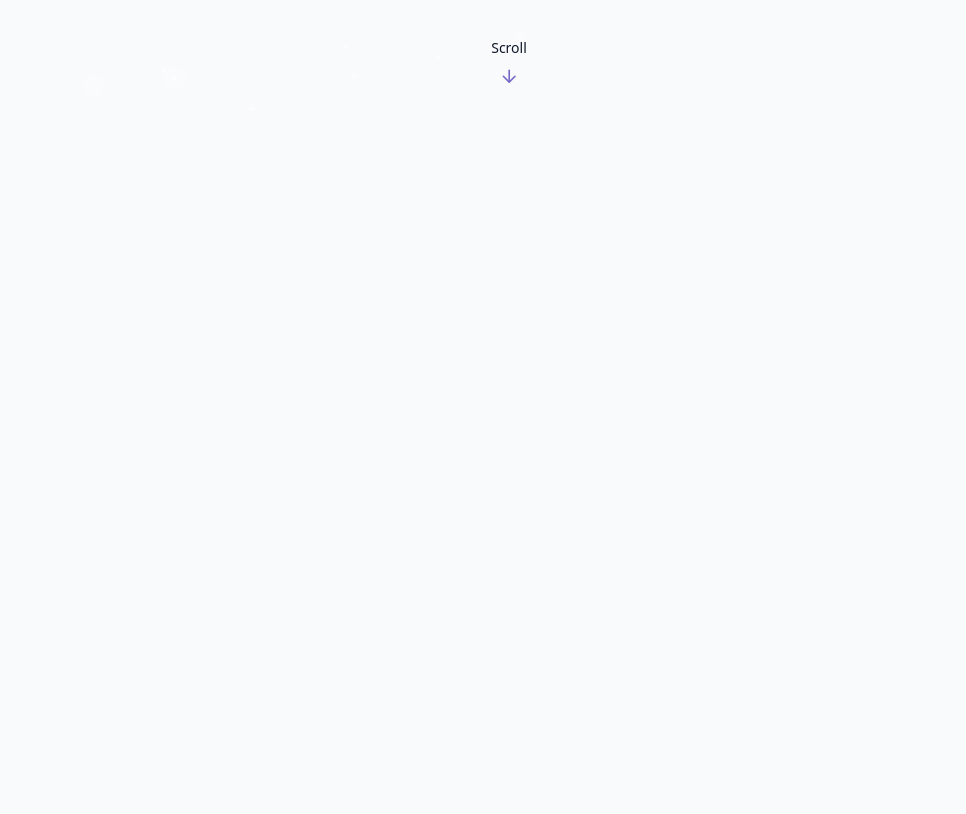
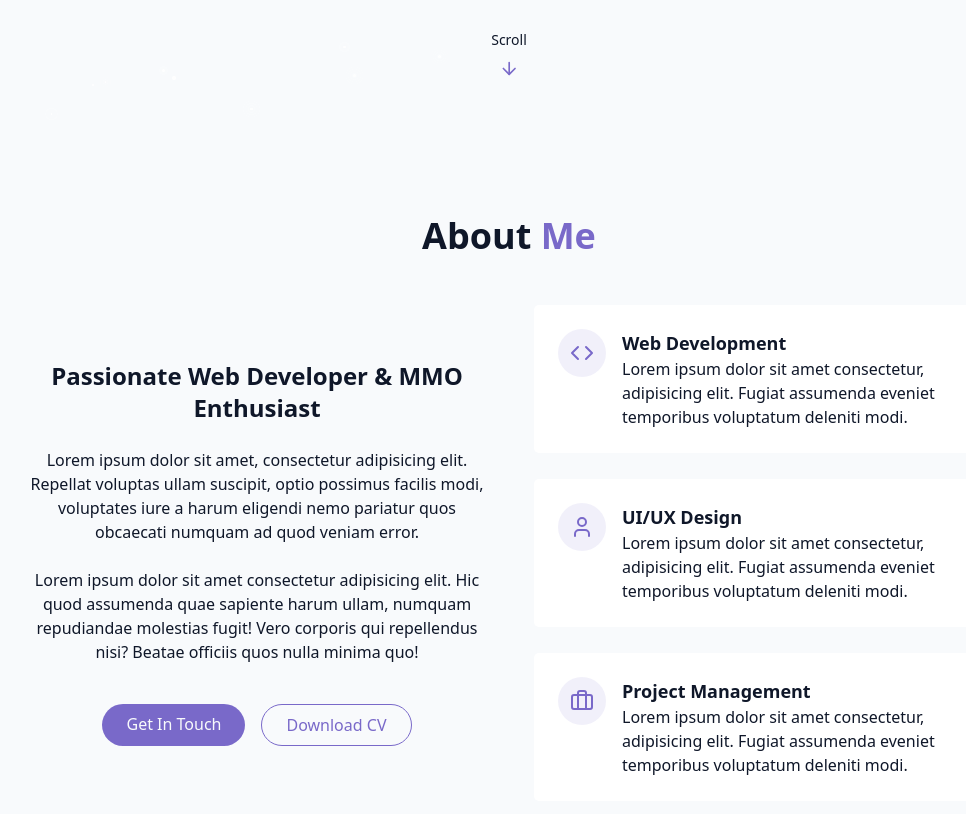
Before and after one commit to Andrei-Cervantes/portfolio, a React (Vite) app: page / in a window 1280 px wide. Shown: the part 680-1494 px from the top of the page, without its empty margins (131-1097 px from the left). Before the commit the page ends 800 px from the top, so only its background shows below. Built offline with nearby package versions, Linux system fonts and the light colour scheme.

Commit message:
add about me section

```diff
--- /dev/null
+++ b/src/components/AboutSection.tsx
@@ -0,0 +1,78 @@
+import { Briefcase, Code, User } from "lucide-react"
+
+const AboutSection = () => {
+    return <section id="about" className="py-24 px-4 relative">
+        {" "}
+        <div className="container mx-auto max-w-5xl">
+            <h2 className="text-3xl md:text-4xl font-bold mb-12 text-center">
+                About <span className="text-primary">Me</span>
+            </h2>
+
+            {/* Summary */}
+            <div className="grid grid-cols-1 md:grid-cols-2 gap-12 items-center">
+                <div className="space-y-6">
+                    <h3 className="text-2xl font-semibold">Passionate Web Developer & MMO Enthusiast</h3>
+
+                    <p className="text-muted-foreground">
+                        Lorem ipsum dolor sit amet, consectetur adipisicing elit. Repellat voluptas ullam suscipit, optio possimus facilis modi, voluptates iure a harum eligendi nemo pariatur quos obcaecati numquam ad quod veniam error.
+                    </p>
+
+                    <p className="text-muted-foreground">
+                        Lorem ipsum dolor sit amet consectetur adipisicing elit. Hic quod assumenda quae sapiente harum ullam, numquam repudiandae molestias fugit! Vero corporis qui repellendus nisi? Beatae officiis quos nulla minima quo!
+                    </p>
+
+                    <div className="flex flex-col sm:flex-row gap-4 pt-4 justify-center">
+                        <a href="#contact" className="cosmic-button">
+                            {" "}
+                            Get In Touch
+                        </a>
+
+                        <a href="#contact" className="px-6 py-2 rounded-full border border-primary text-primary hover:bg-primary/10 transition-colors duration-300">
+                            {" "}
+                            Download CV
+                        </a>
+                    </div>
+                </div>
+
+                {/* Skills */}
+                <div className="grid grid-cols-1 gap-6">
+                    <div className="gradient-border p-6 card-hover">
+                        <div className="flex items-start gap-4">
+                            <div className="p-3 rounded-full bg-primary/10">
+                                <Code className="h-6 w-6 text-primary" />
+                            </div>
+                            <div className="text-left">
+                                <h4 className="font-semibold text-lg">Web Development</h4>
+                                <p>Lorem ipsum dolor sit amet consectetur, adipisicing elit. Fugiat assumenda eveniet temporibus voluptatum deleniti modi.</p>
+                            </div>
+                        </div>
+                    </div>
+                    <div className="gradient-border p-6 card-hover">
+                        <div className="flex items-start gap-4">
+                            <div className="p-3 rounded-full bg-primary/10">
+                                <User className="h-6 w-6 text-primary" />
+                            </div>
+                            <div className="text-left">
+                                <h4 className="font-semibold text-lg">UI/UX Design</h4>
+                                <p>Lorem ipsum dolor sit amet consectetur, adipisicing elit. Fugiat assumenda eveniet temporibus voluptatum deleniti modi.</p>
+                            </div>
+                        </div>
+                    </div>
+                    <div className="gradient-border p-6 card-hover">
+                        <div className="flex items-start gap-4">
+                            <div className="p-3 rounded-full bg-primary/10">
+                                <Briefcase className="h-6 w-6 text-primary" />
+                            </div>
+                            <div className="text-left">
+                                <h4 className="font-semibold text-lg">Project Management</h4>
+                                <p>Lorem ipsum dolor sit amet consectetur, adipisicing elit. Fugiat assumenda eveniet temporibus voluptatum deleniti modi.</p>
+                            </div>
+                        </div>
+                    </div>
+                </div>
+            </div>
+        </div>
+    </section>
+}
+
+export default AboutSection
--- a/src/pages/Home.tsx
+++ b/src/pages/Home.tsx
@@ -2,6 +2,7 @@
 import StarBackground from "../components/StarBackground";
 import Navbar from "../components/Navbar";
 import HeroSection from "../components/HeroSection";
+import AboutSection from "../components/AboutSection";
 
 const Home = () => {
   return (
@@ -11,6 +12,7 @@
       <Navbar />
       <main>
         <HeroSection />
+        <AboutSection />
       </main>
     </div>
   );
```
